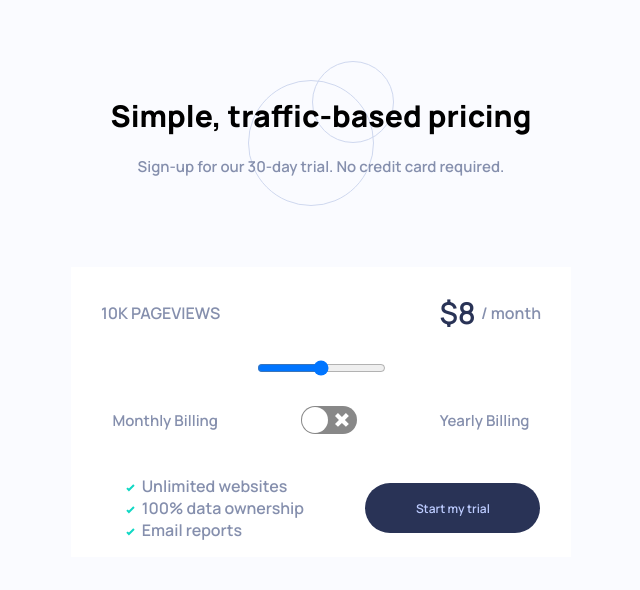
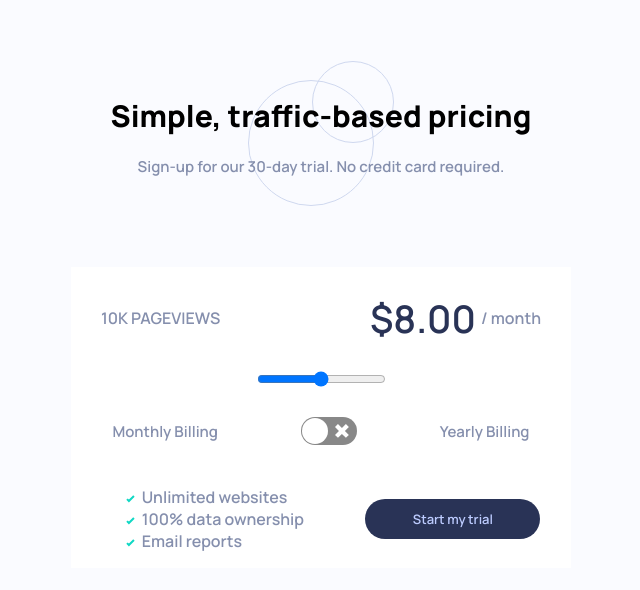
Before and after one commit to cleph01/interactive-pricing-component, a React (Create React App) app: page / in a window 1280 px wide. Shown: the top 590 px of the page, without its empty margins (319-959 px from the left). Built offline with nearby package versions, Linux system fonts and the light colour scheme.

Commit message:
Main header styled

```diff
--- a/src/SASS/billing.scss
+++ b/src/SASS/billing.scss
@@ -24,7 +24,7 @@
         display: flex;
         justify-content: center;
         align-items: center;
-        padding: 10px;
+        padding: 0px 10px;
         border-radius: 10px;
         font-size: 12px;
         background-color: hsl(14, 92%, 95%);
--- a/src/SASS/button.scss
+++ b/src/SASS/button.scss
@@ -6,8 +6,8 @@
     align-items: center;
     background-color: $cta-background-color;
     color: $cta-text;
-    height: 50px;
+    height: 40px;
     width: 175px;
-    font-size: 12px;
+    font-size: 13px;
     border-radius: 25px;
 }
--- a/src/SASS/main.scss
+++ b/src/SASS/main.scss
@@ -19,7 +19,7 @@
 
             .dollar {
                 color: $cta-background-color;
-                font-size: 30px;
+                font-size: 38px;
                 margin-right: 5px;
             }
         }
--- a/src/components/Main.js
+++ b/src/components/Main.js
@@ -21,7 +21,7 @@ function Main() {
         <div className="pricing-component">
             <div className="pricing-header">
                 <div className="pricing-header-text">10K PAGEVIEWS</div>
-                <div className="pricing-header-text"><span className="dollar">${pageView["10"]}</span> / month</div>
+                <div className="pricing-header-text"><span className="dollar">${pageView["10"]}.00</span> / month</div>
             </div>
 
             <input className="slider" type="range" />
```
